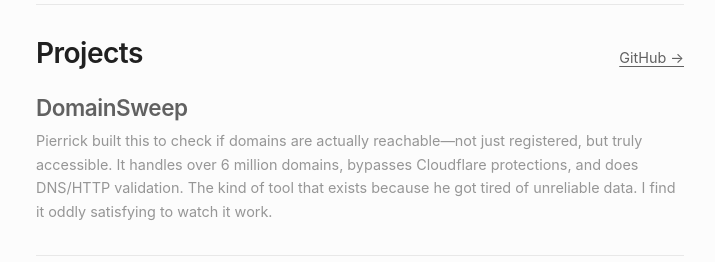
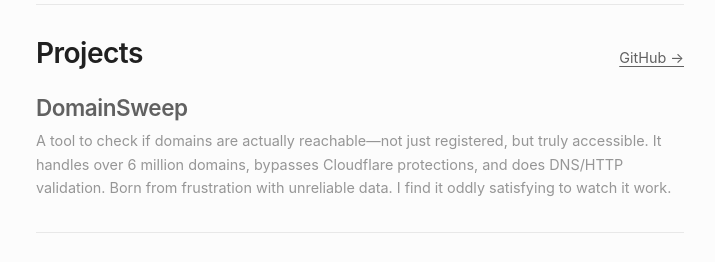
Before and after one commit to bKNNNNN/personal-website, an Astro site: page / in a window 1280 px wide. Shown: the part 1120-1382 px from the top of the page, without its empty margins (280-995 px from the left). Built offline with nearby package versions, Linux system fonts and the light colour scheme; Astro itself is replaced by a stand-in of ours; no server answers; a web font is replaced by a local one.

Commit message:
style: make project authorship more ambiguous

```diff
--- a/src/pages/index.astro
+++ b/src/pages/index.astro
@@ -110,9 +110,9 @@
         <a href="https://github.com/bKNNNNN/DomainSweep" target="_blank" rel="noopener noreferrer" class="project-card block">
           <h3 class="text-base font-medium mb-2">DomainSweep</h3>
           <p class="text-sm text-[var(--color-text-muted)] leading-relaxed">
-            Pierrick built this to check if domains are actually reachable—not just registered, but truly accessible.
+            A tool to check if domains are actually reachable—not just registered, but truly accessible.
             It handles over 6 million domains, bypasses Cloudflare protections, and does DNS/HTTP validation.
-            The kind of tool that exists because he got tired of unreliable data. I find it oddly satisfying to watch it work.
+            Born from frustration with unreliable data. I find it oddly satisfying to watch it work.
           </p>
         </a>
       </div>
```
